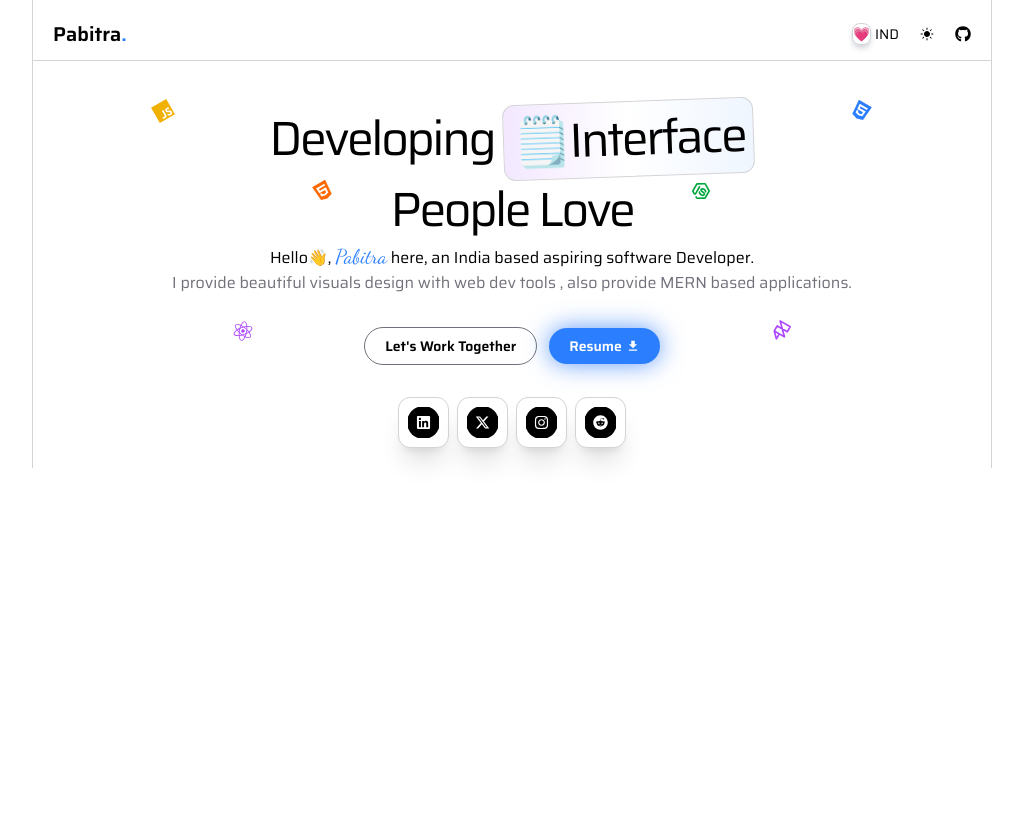
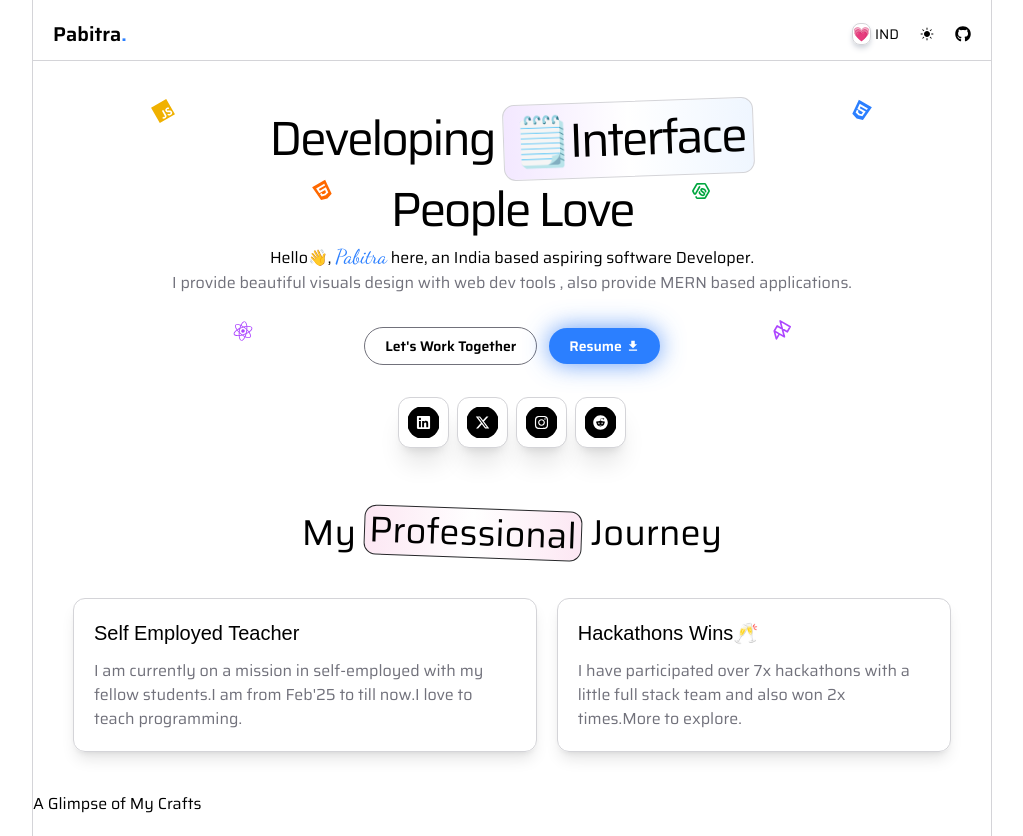
Before and after one commit to Codewithpabitra/My-Portfolio-, a React (Vite) app: page / in a window 1280 px wide. Shown: the whole page, without its empty margins (128-1151 px from the left). Before the commit the page ends 800 px from the top, so only its background shows below. Built offline with nearby package versions, Linux system fonts and the light colour scheme.

Commit message:
journey page add

```diff
--- a/src/App.jsx
+++ b/src/App.jsx
@@ -2,6 +2,8 @@ import { useContext } from "react"
 import Navbar from "./components/Navbar"
 import { AppContext } from "./context/AppContext"
 import Hero from "./components/Hero"
+import Journey from "./components/Journey"
+import Projects from "./components/Projects"
 
 function App() {
   const { darkMode } = useContext(AppContext)
@@ -10,12 +12,15 @@ function App() {
     style={{
       backgroundColor : darkMode ? "black" : "white",
       color: darkMode ? "white" : "black",
-      height: "100vh"
+      minHeight: "100vh",
+      height: "auto"
     }}
     >
       <div className={`mx-auto w-[75%] py-5 border-r border-l ${!darkMode ? 'border-r-zinc-300 border-l-zinc-300' : 'border-r-zinc-800 border-l-zinc-800'} `}>
       <Navbar />
       <Hero />
+      <Journey />
+      <Projects />
       </div>
     </div>
   )
--- a/src/components/Hero.jsx
+++ b/src/components/Hero.jsx
@@ -55,8 +55,9 @@ const Hero = () => {
         animate={{opacity: 1, y: 0}}
         transition={{duration: 1}}
       className='flex items-center justify-start gap-3 '>
+        <a href="mailto:pabitra05.maity@gmail.com">
         <button className={`font-semibold px-5 py-2 border text-sm border-zinc-500 rounded-full cursor-pointer ${!darkMode ? 'hover:bg-black hover:text-white' : 'hover:bg-white hover:text-black'} transition-all duration-300`}
-        >Let's Work Together</button>
+        >Let's Work Together</button></a>
         <button className='font-semibold px-5 py-2  text-sm bg-blue-500 rounded-full flex justify-center items-center gap-1 cursor-pointer text-white hover:scale-103 transition-all duration-300 shadow-[0_0_25px_rgba(59,130,246,0.8)]'>Resume <MdDownload/></button>
       </motion.div>
 
--- /dev/null
+++ b/src/components/Journey.jsx
@@ -0,0 +1,33 @@
+import React, { useContext } from 'react'
+import { AppContext } from '../context/AppContext'
+
+const Journey = () => {
+
+    const { darkMode } = useContext(AppContext)
+
+    const journeyDetails = [
+        {
+            title : "Self Employed Teacher",
+            desc : "I am currently on a mission in self-employed with my fellow students.I am from Feb'25 to till now.I love to teach programming."
+        },
+        {
+            title : "Hackathons Wins🥂",
+            desc : "I have participated over 7x hackathons with a little full stack team and also won 2x times.More to explore."
+        }
+    ]
+  return (
+    <div className='mt-15 '>
+      <h2 className='text-4xl text-center '>My <span className='p-1 border border-zinc-800 rounded-xl cursor-pointer inline-block rotate-2 hover:rotate-5 bg-linear-to-r from-pink-100 via-white to-pink-100 text-black'>Professional</span> Journey</h2>
+      <div className='main-journey m-10 flex justify-between items-center gap-5  '>
+        {journeyDetails.map((item , index) => (
+            <div key={index} className={`p-5 border ${!darkMode ? 'border-zinc-300' : "border-zinc-800"} rounded-xl flex flex-col gap-3 shadow-lg hover:scale-103 transition-all duration-300 `}>
+                <h3 className='text-xl custom-font'>{item.title}</h3>
+                <p className='text-zinc-500'>{item.desc}</p>
+            </div>
+        ))}
+      </div>
+    </div>
+  )
+}
+
+export default Journey
--- /dev/null
+++ b/src/components/Projects.jsx
@@ -0,0 +1,11 @@
+import React from 'react'
+
+const Projects = () => {
+  return (
+    <div className='mt-10 '>
+        <h2>A Glimpse of <span>My Crafts</span></h2>
+    </div>
+  )
+}
+
+export default Projects
--- a/src/index.css
+++ b/src/index.css
@@ -8,3 +8,7 @@
 .span-text {
    font-family: "Dancing Script", cursive;
 }
+
+.custom-font {
+    font-family: sans-serif;
+}
```
